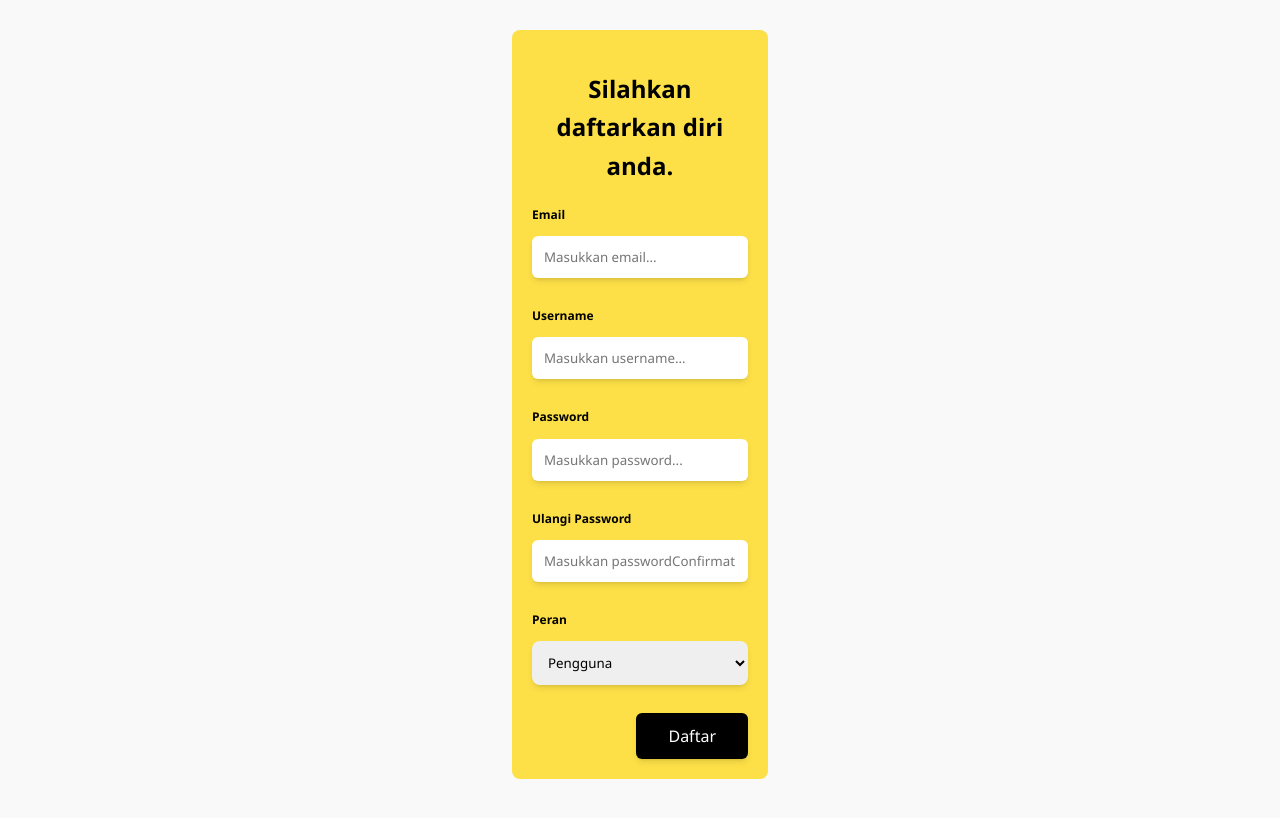
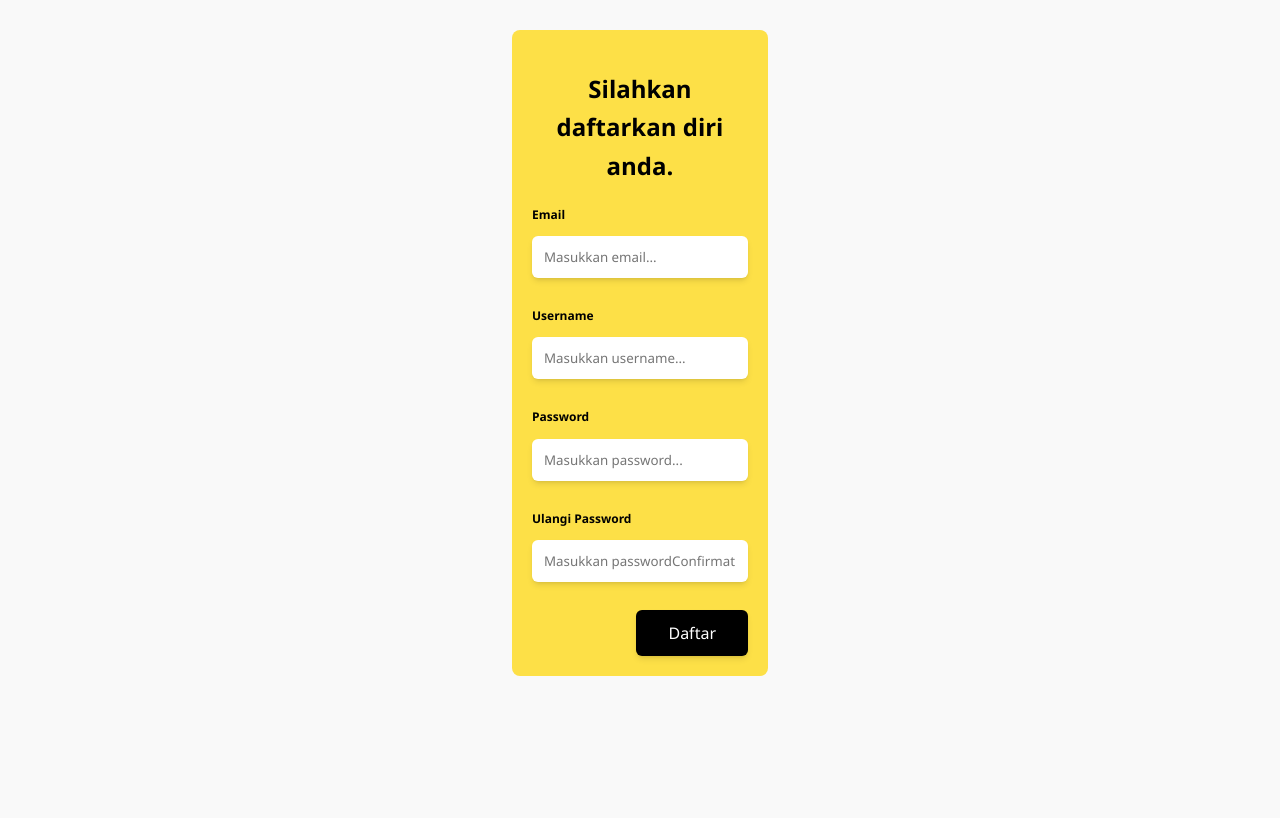
Before and after one commit to gunzxx/bayyin-project, a website: page auth/register.html in a window 1280 px wide. Shown: the part 74-892 px from the top of the page. After the commit the page ends 800 px from the top, so only its background shows below. Drawn offline with nearby package versions, Linux system fonts and the light colour scheme; files that its build step writes are made by us from their sources.

Commit message:
feat: remove role on register

```diff
--- a/auth/register.html
+++ b/auth/register.html
@@ -68,13 +68,13 @@
               <select required disabled class="p-3 rounded-lg outline-none border-none shadow-md" name="desa" id="desa">
               </select>
             </div> -->
-            <div class="w-full flex flex-col gap-3">
+            <!-- <div class="w-full flex flex-col gap-3">
               <label class="text-[12px] font-semibold" for="role">Peran</label>
               <select required class="p-3 rounded-lg outline-none border-none shadow-md" name="role" id="role">
                 <option value="pengguna">Pengguna</option>
                 <option value="pekerja">Pekerja</option>
               </select>
-            </div>
+            </div> -->
             <div class="w-full flex flex-col items-end gap-3">
               <button class="p-3 pl-8 pr-8 rounded-md border-none outline-none shadow-md cursor-pointer bg-black text-white hover:shadow-lg text-[16px]">Daftar</button>
             </div>
```
